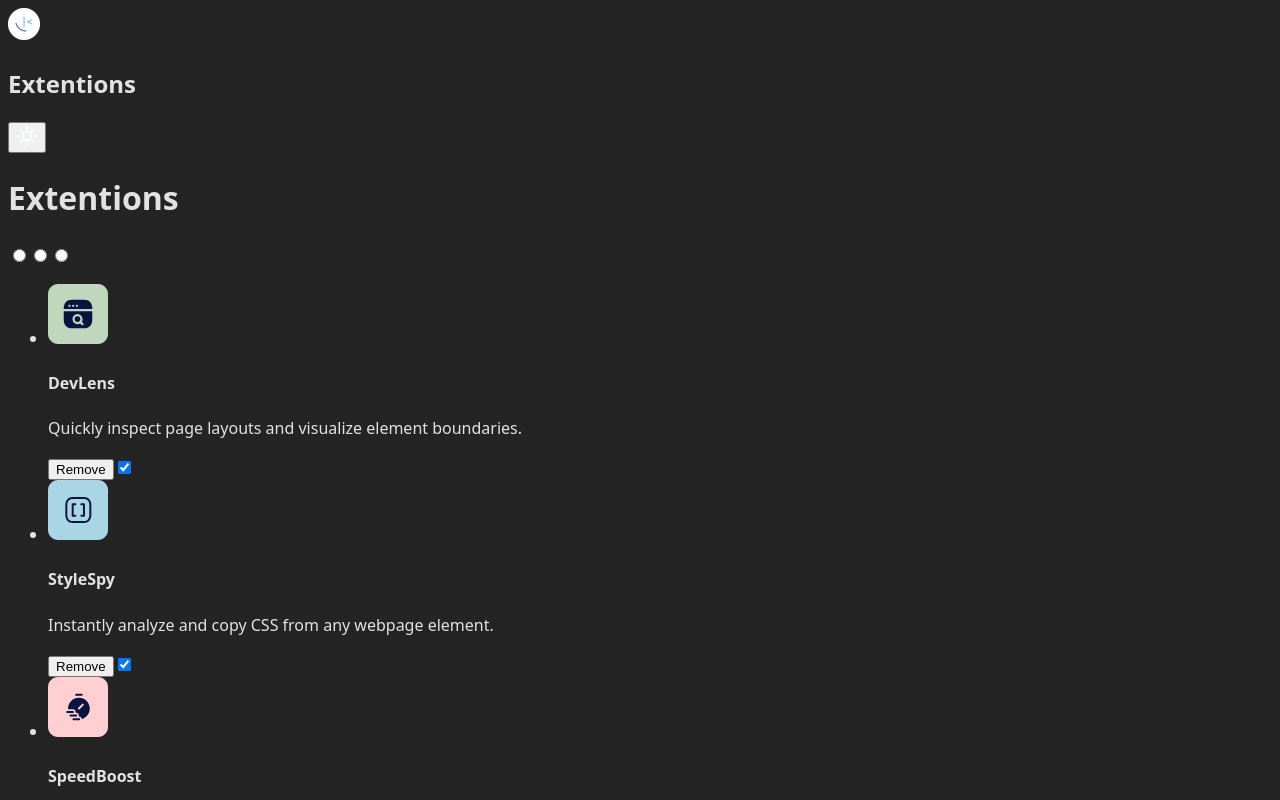
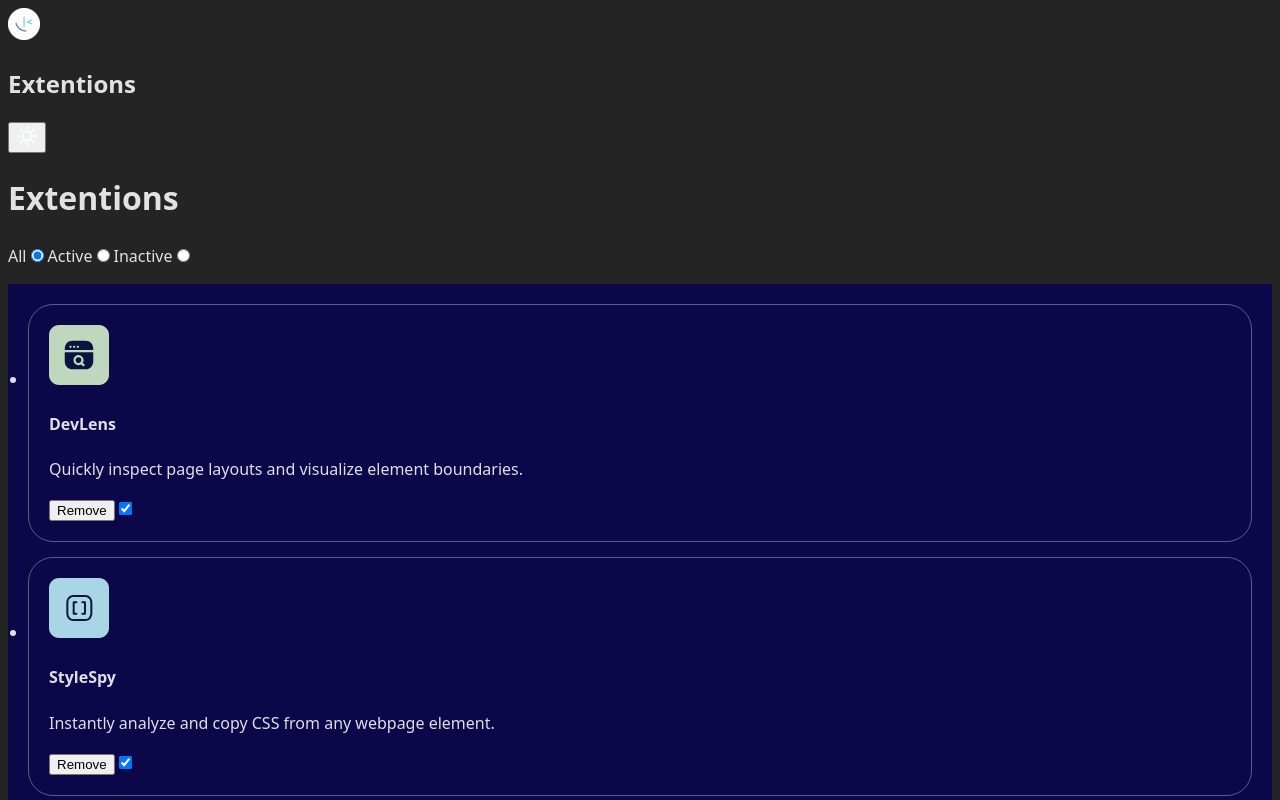
Before and after one commit to LuisOrtega27/browser-extensions-manager-ui-main, a React (Vite) app: page / in a window 1280 px wide. Shown: the top 800 px of the page. Built offline with nearby package versions, Linux system fonts and the light colour scheme.

Commit message:
pre-setExtentions change

```diff
--- /dev/null
+++ b/components/ExtentionCard.css
@@ -0,0 +1,5 @@
+.ExtentionCard{
+    border: 1px solid #fff5;
+    padding: 20px;
+    border-radius: 25px;
+}
--- a/components/ExtentionCard.jsx
+++ b/components/ExtentionCard.jsx
@@ -1,11 +1,12 @@
 import { useState } from "react";
+import '../components/ExtentionCard.css'
 
 const ExtentionCard = ({logo, name, description, isActive})=>{
 
     const [checked, isChecked] = useState(isActive)
 
     return(
-        <li>
+        <li className="ExtentionCard">
 
             <div>
                 <picture> <img src={logo} alt={logo}/> </picture>
--- /dev/null
+++ b/components/ExtentionsShowcase.css
@@ -0,0 +1,7 @@
+.ExtentionsShowcase{
+    display: grid;
+    grid-template-columns: 1fr;
+    background-color: rgb(11, 7, 72);
+    padding: 20px;
+    gap: 15px;
+}
--- a/components/extentionsShowcase.jsx
+++ b/components/extentionsShowcase.jsx
@@ -1,21 +1,38 @@
 import { useEffect, useState } from "react";
 import ExtentionCard from "../components/ExtentionCard";
 
-
+import '../components/ExtentionsShowcase.css';
 
 
 const ExtentionsShowcase = ({extentions})=>{
 
-    const [isChecked, setIsChecked] = useState("all")
+    const [currentFilter, setcurrentFilter] = useState("all")
+    const [filteredExtentions, setFilteredExtentions] = useState(extentions)
+
 
     useEffect(()=>{
 
+        switch (currentFilter){
+            case "all":
+                setFilteredExtentions(extentions) // do nothing
+                break;
 
+            case "active":
+                setFilteredExtentions( null )
+                setFilteredExtentions( extentions.filter( (item)=> item.isActive===true ) )
+                break;
 
-    }, [isChecked])
+            case "inactive":
+                setFilteredExtentions( null )
+                setFilteredExtentions( extentions.filter( (item)=> item.isActive===false ) )
+                break;
+            default: console.log(`there's been an error`)
+        }
+
+    }, [currentFilter, extentions])
 
     const handleRadio = (e)=>{
-        setIsChecked(e.target.value)
+        setcurrentFilter(e.target.value)
     }
 
     return(
@@ -24,17 +41,22 @@ const ExtentionsShowcase = ({extentions})=>{
                 <h1>Extentions</h1>
 
                 <div>
-                    <input type="radio" name="selection" id="all" value="all" onChange={ (e)=>handleRadio(e) } />
-                    <input type="radio" name="selection" id="Active" value="Active" onChange={ (e)=>handleRadio(e) } />
-                    <input type="radio" name="selection" id="Inactive" value="Inactive" onChange={ (e)=>handleRadio(e) } />
+                    <label htmlFor="all">All</label>
+                    <input type="radio" name="selection" id="all" value="all" onChange={ (e)=>handleRadio(e) } defaultChecked/>
+
+                    <label htmlFor="active">Active</label>
+                    <input type="radio" name="selection" id="active" value="active" onChange={ (e)=>handleRadio(e) } />
+
+                    <label htmlFor="inactive">Inactive</label>
+                    <input type="radio" name="selection" id="inactive" value="inactive" onChange={ (e)=>handleRadio(e) } />
                 </div>
 
             </header>
-            <ul>
+            <ul className="ExtentionsShowcase">
 
-            { extentions.length>0 &&
+            { filteredExtentions.length>0 &&
 
-                extentions.map( (extention,index) => {
+                filteredExtentions.map( (extention,index) => {
 
                 return <ExtentionCard
                             key={`extention-${index}`}
--- a/src/App.jsx
+++ b/src/App.jsx
@@ -3,25 +3,25 @@ import ExtentionsShowcase from "../components/extentionsShowcase";
 const URL = `./data.json`
 
 
-const FetchData = async(URL) =>{
+// const FetchData = async(URL) =>{
 
-  try {
+//   try {
 
-    const response = await fetch(URL);
-    if (!response.ok) {
-      throw new Error(`Response status: ${response.status}`);
-    }
+//     const response = await fetch(URL);
+//     if (!response.ok) {
+//       throw new Error(`Response status: ${response.status}`);
+//     }
 
-    const json = await response.json();
-    // console.log(json);
+//     const json = await response.json();
+//     // console.log(json);
 
-    return json;
+//     return json;
 
-  } catch (error) {
-    console.error(error.message);
-  }
+//   } catch (error) {
+//     console.error(error.message);
+//   }
 
-}
+// }
 
 
 function App() {
@@ -32,6 +32,7 @@ function App() {
     fetch(URL)
     .then( response => response.json() )
     .then( data => setExtentions(data) )
+
 
   }, []);
 
@@ -45,7 +46,7 @@ function App() {
           <button><img src="./assets/images/icon-sun.svg" alt="./assets/images/icon-sun.svg" /></button>
         </header>
 
-        <ExtentionsShowcase extentions={extentions}/>
+        <ExtentionsShowcase extentions={extentions} setExtentions={setExtentions}/>
 
       </main>
     </>
```
